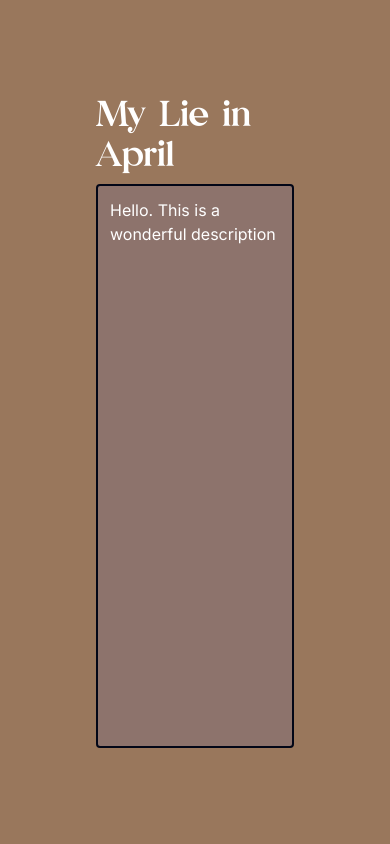
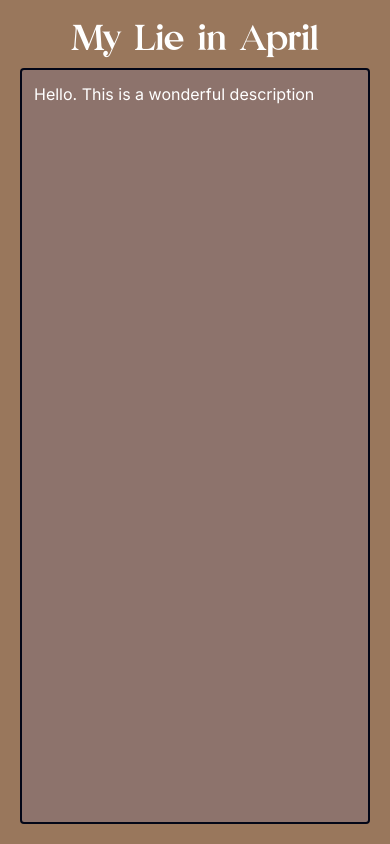
Before and after one commit to McNaBry/cataloguer, a Next.js app: page /entry in a window 390 px wide. Built offline with nearby package versions, Linux system fonts and the light colour scheme.

Commit message:
Adjust padding for body element

```diff
--- a/app/entry/page.tsx
+++ b/app/entry/page.tsx
@@ -8,7 +8,7 @@
 
 export default function Entry() {
   return (
-    <main className="h-full p-24 flex flex-col items-center content-center">
+    <main className="h-full flex flex-col items-center content-center">
       <h1 className="font-emerl text-4xl mb-2">My Lie in April</h1>
       <EntryCard />
     </main>
--- a/app/layout.tsx
+++ b/app/layout.tsx
@@ -25,7 +25,7 @@
 }) {
   return (
     <html lang="en" className="h-full bg-sorrell-brown text-white">
-      <body className={`h-full ${emerland.variable} ${inter.variable} font-inter`}>{children}</body>
+      <body className={`h-full p-5 md:p-24 ${emerland.variable} ${inter.variable} font-inter`}>{children}</body>
     </html>
   )
 }
--- a/app/page.tsx
+++ b/app/page.tsx
@@ -108,7 +108,7 @@
 
 export default function Home() {
   return (
-    <main className="h-full p-24 flex flex-col items-center justify-center content-center">
+    <main className="h-full flex flex-col items-center justify-center content-center">
       <h1 className="font-emerl text-5xl mb-2">cataloguer.</h1>
       <div className="w-100 flex flex-col">
         <CategorySelector />
--- a/app/view-entries/page.tsx
+++ b/app/view-entries/page.tsx
@@ -52,7 +52,7 @@
   }
 
     return (
-      <main className="h-full p-24 flex flex-col items-center content-center">
+      <main className="h-full flex flex-col items-center content-center">
         <h1 className="font-emerl text-5xl mb-2">{category}</h1>
         <EntryList />
       </main>
```
